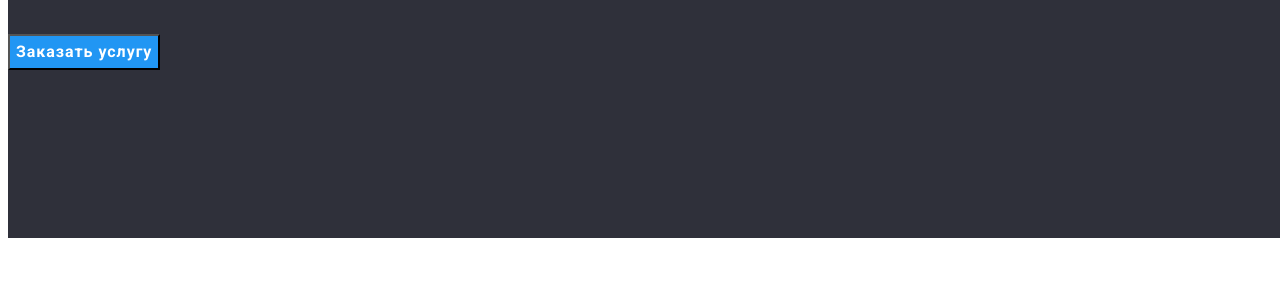
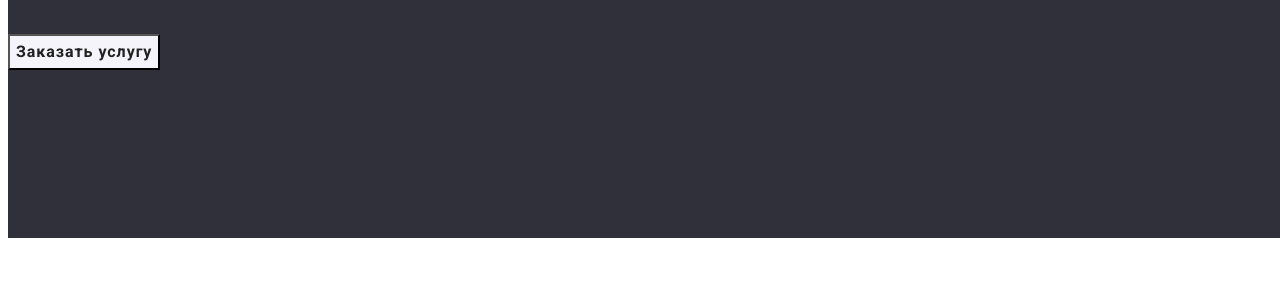
Before and after one commit to IevgenDanilov/goit-markup-hw-02, a plain HTML site: page index.html in a window 1280 px wide. Shown: the part 487-789 px from the top of the page. Drawn offline with Linux system fonts and the light colour scheme.

Commit message:
Fixed button styles

```diff
--- a/css/styles.css
+++ b/css/styles.css
@@ -38,8 +38,8 @@ body {
 }
 
 .button.primary {
-  color: var(--primary-white-color);
-  background-color: var(--accent-color);
+  color: var(--primary-text-color);
+  background-color: var(--special-background-color);
   font-family: inherit;
   font-weight: 700;
   font-size: 16px;
@@ -52,8 +52,8 @@ body {
 
 .button:hover,
 .button:focus {
-  color: var(--accent-color);
-  background-color: var(--primary-white-color);
+  color: var(--primary-white-color);
+  background-color: var(--accent-color);
 }
 
 /* Шапка сайта */
```
